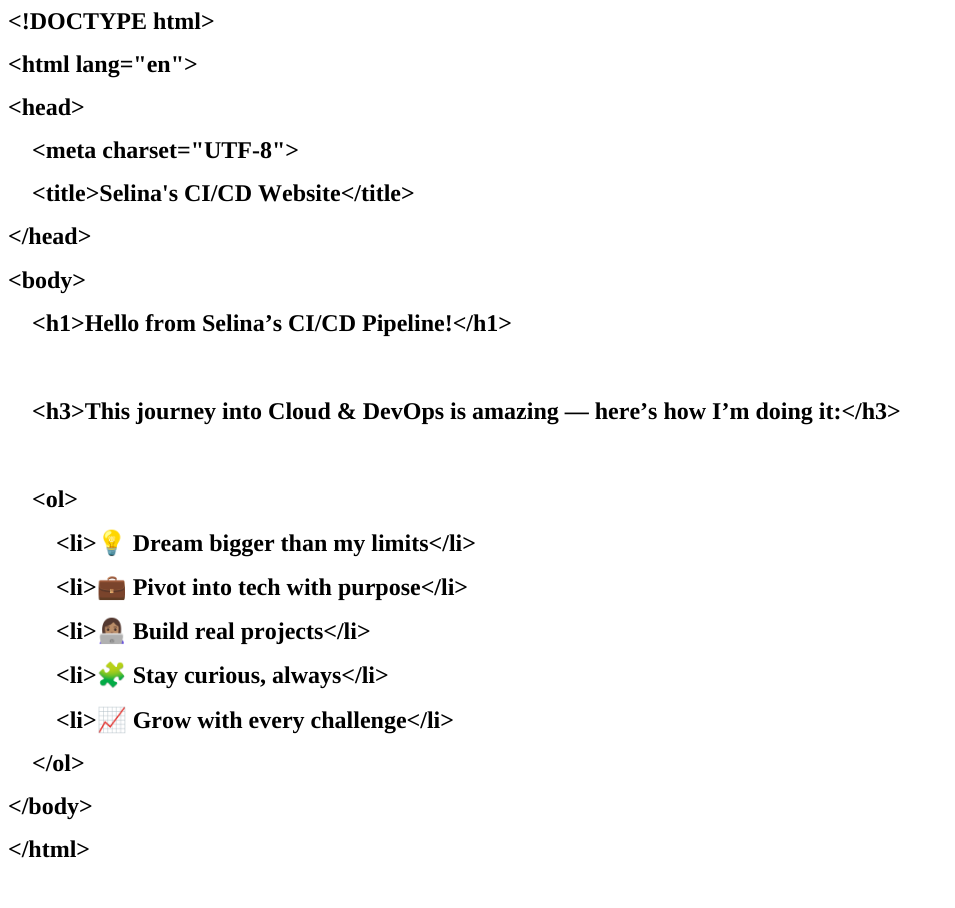
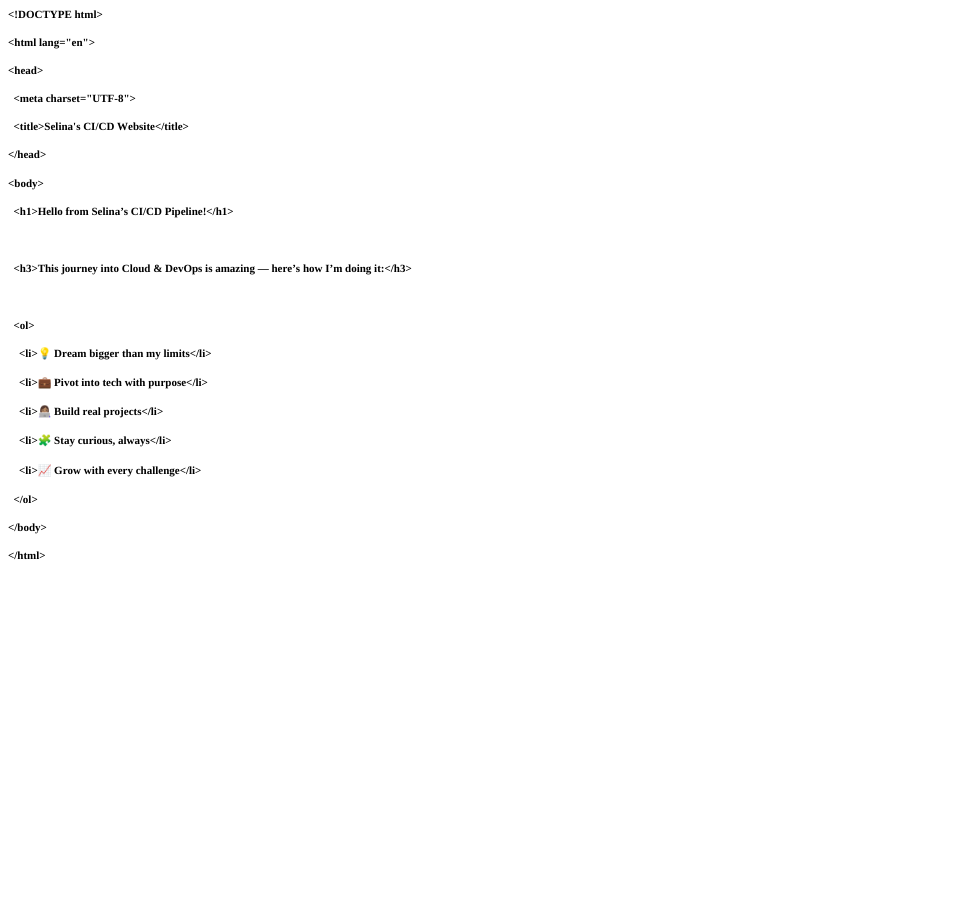
Before and after one commit to tatiLogg/cloud-resume-static-site, a plain HTML site: page index.html in a window 1280 px wide. Shown: the whole page, without its empty margins (0-955 px from the left). After the commit the page ends 800 px from the top, so only its background shows below. Drawn offline with Linux system fonts and the light colour scheme.

Commit message:
Fixed formatting - saved as plain HTML

```diff
--- a/index.html
+++ b/index.html
@@ -8,30 +8,30 @@
   <meta name="CocoaVersion" content="2575.4">
   <style type="text/css">
     span.s1 {font-kerning: none}
-    span.s2 {font: 24.0px 'Apple Color Emoji'; font-kerning: none}
   </style>
 </head>
 <body>
-<h1 style="margin: 0.0px 0.0px 16.1px 0.0px; font: 24.0px Times; -webkit-text-stroke: #000000"><span class="s1"><b>&lt;!DOCTYPE html&gt;</b><b></b></span></h1>
-<h1 style="margin: 0.0px 0.0px 16.1px 0.0px; font: 24.0px Times; -webkit-text-stroke: #000000"><span class="s1"><b>&lt;html lang="en"&gt;</b><b></b></span></h1>
-<h1 style="margin: 0.0px 0.0px 16.1px 0.0px; font: 24.0px Times; -webkit-text-stroke: #000000"><span class="s1"><b>&lt;head&gt;</b><b></b></span></h1>
-<h1 style="margin: 0.0px 0.0px 16.1px 0.0px; font: 24.0px Times; -webkit-text-stroke: #000000"><span class="s1"><b><span class="Apple-converted-space">    </span>&lt;meta charset="UTF-8"&gt;</b><b></b></span></h1>
-<h1 style="margin: 0.0px 0.0px 16.1px 0.0px; font: 24.0px Times; -webkit-text-stroke: #000000"><span class="s1"><b><span class="Apple-converted-space">    </span>&lt;title&gt;Selina's CI/CD Website&lt;/title&gt;</b><b></b></span></h1>
-<h1 style="margin: 0.0px 0.0px 16.1px 0.0px; font: 24.0px Times; -webkit-text-stroke: #000000"><span class="s1"><b>&lt;/head&gt;</b><b></b></span></h1>
-<h1 style="margin: 0.0px 0.0px 16.1px 0.0px; font: 24.0px Times; -webkit-text-stroke: #000000"><span class="s1"><b>&lt;body&gt;</b><b></b></span></h1>
-<h1 style="margin: 0.0px 0.0px 16.1px 0.0px; font: 24.0px Times; -webkit-text-stroke: #000000"><span class="s1"><b><span class="Apple-converted-space">    </span>&lt;h1&gt;Hello from Selina’s CI/CD Pipeline!&lt;/h1&gt;</b><b></b></span></h1>
+<h1 style="margin: 0.0px 0.0px 16.1px 0.0px; font: 11.0px Times; -webkit-text-stroke: #000000"><span class="s1"><b>&lt;!DOCTYPE html&gt;</b></span></h1>
+<h1 style="margin: 0.0px 0.0px 16.1px 0.0px; font: 11.0px Times; -webkit-text-stroke: #000000"><span class="s1"><b>&lt;html lang="en"&gt;</b></span></h1>
+<h1 style="margin: 0.0px 0.0px 16.1px 0.0px; font: 11.0px Times; -webkit-text-stroke: #000000"><span class="s1"><b>&lt;head&gt;</b></span></h1>
+<h1 style="margin: 0.0px 0.0px 16.1px 0.0px; font: 11.0px Times; -webkit-text-stroke: #000000"><span class="s1"><b><span class="Apple-converted-space">  </span>&lt;meta charset="UTF-8"&gt;</b></span></h1>
+<h1 style="margin: 0.0px 0.0px 16.1px 0.0px; font: 11.0px Times; -webkit-text-stroke: #000000"><span class="s1"><b><span class="Apple-converted-space">  </span>&lt;title&gt;Selina's CI/CD Website&lt;/title&gt;</b></span></h1>
+<h1 style="margin: 0.0px 0.0px 16.1px 0.0px; font: 11.0px Times; -webkit-text-stroke: #000000"><span class="s1"><b>&lt;/head&gt;</b></span></h1>
+<h1 style="margin: 0.0px 0.0px 16.1px 0.0px; font: 11.0px Times; -webkit-text-stroke: #000000"><span class="s1"><b>&lt;body&gt;</b></span></h1>
+<h1 style="margin: 0.0px 0.0px 16.1px 0.0px; font: 11.0px Times; -webkit-text-stroke: #000000"><span class="s1"><b><span class="Apple-converted-space">  </span>&lt;h1&gt;Hello from Selina’s CI/CD Pipeline!&lt;/h1&gt;</b></span></h1>
+<h1 style="margin: 0.0px 0.0px 16.1px 0.0px; font: 11.0px Times; -webkit-text-stroke: #000000; min-height: 13.0px"><span class="s1"><b></b></span><br></h1>
+<h1 style="margin: 0.0px 0.0px 16.1px 0.0px; font: 11.0px Times; -webkit-text-stroke: #000000"><span class="s1"><b><span class="Apple-converted-space">  </span>&lt;h3&gt;This journey into Cloud &amp; DevOps is amazing — here’s how I’m doing it:&lt;/h3&gt;</b></span></h1>
+<h1 style="margin: 0.0px 0.0px 16.1px 0.0px; font: 11.0px Times; -webkit-text-stroke: #000000; min-height: 13.0px"><span class="s1"><b></b></span><br></h1>
+<h1 style="margin: 0.0px 0.0px 16.1px 0.0px; font: 11.0px Times; -webkit-text-stroke: #000000"><span class="s1"><b><span class="Apple-converted-space">  </span>&lt;ol&gt;</b></span></h1>
+<h1 style="margin: 0.0px 0.0px 16.1px 0.0px; font: 11.0px Times; -webkit-text-stroke: #000000"><span class="s1"><b><span class="Apple-converted-space">    </span>&lt;li&gt;💡 Dream bigger than my limits&lt;/li&gt;</b></span></h1>
+<h1 style="margin: 0.0px 0.0px 16.1px 0.0px; font: 11.0px Times; -webkit-text-stroke: #000000"><span class="s1"><b><span class="Apple-converted-space">    </span>&lt;li&gt;💼 Pivot into tech with purpose&lt;/li&gt;</b></span></h1>
+<h1 style="margin: 0.0px 0.0px 16.1px 0.0px; font: 11.0px Times; -webkit-text-stroke: #000000"><span class="s1"><b><span class="Apple-converted-space">    </span>&lt;li&gt;👩🏽‍💻 Build real projects&lt;/li&gt;</b></span></h1>
+<h1 style="margin: 0.0px 0.0px 16.1px 0.0px; font: 11.0px Times; -webkit-text-stroke: #000000"><span class="s1"><b><span class="Apple-converted-space">    </span>&lt;li&gt;🧩 Stay curious, always&lt;/li&gt;</b></span></h1>
+<h1 style="margin: 0.0px 0.0px 16.1px 0.0px; font: 11.0px Times; -webkit-text-stroke: #000000"><span class="s1"><b><span class="Apple-converted-space">    </span>&lt;li&gt;📈 Grow with every challenge&lt;/li&gt;</b></span></h1>
+<h1 style="margin: 0.0px 0.0px 16.1px 0.0px; font: 11.0px Times; -webkit-text-stroke: #000000"><span class="s1"><b><span class="Apple-converted-space">  </span>&lt;/ol&gt;</b></span></h1>
+<h1 style="margin: 0.0px 0.0px 16.1px 0.0px; font: 11.0px Times; -webkit-text-stroke: #000000"><span class="s1"><b>&lt;/body&gt;</b></span></h1>
+<h1 style="margin: 0.0px 0.0px 16.1px 0.0px; font: 11.0px Times; -webkit-text-stroke: #000000"><span class="s1"><b>&lt;/html&gt;</b><b></b></span></h1>
 <h1 style="margin: 0.0px 0.0px 16.1px 0.0px; font: 24.0px Times; -webkit-text-stroke: #000000; min-height: 29.0px"><span class="s1"></span><br></h1>
-<h1 style="margin: 0.0px 0.0px 16.1px 0.0px; font: 24.0px Times; -webkit-text-stroke: #000000"><span class="s1"><b><span class="Apple-converted-space">    </span>&lt;h3&gt;This journey into Cloud &amp; DevOps is amazing — here’s how I’m doing it:&lt;/h3&gt;</b><b></b></span></h1>
-<h1 style="margin: 0.0px 0.0px 16.1px 0.0px; font: 24.0px Times; -webkit-text-stroke: #000000; min-height: 29.0px"><span class="s1"></span><br></h1>
-<h1 style="margin: 0.0px 0.0px 16.1px 0.0px; font: 24.0px Times; -webkit-text-stroke: #000000"><span class="s1"><b><span class="Apple-converted-space">    </span>&lt;ol&gt;</b><b></b></span></h1>
-<h1 style="margin: 0.0px 0.0px 16.1px 0.0px; font: 24.0px Times; -webkit-text-stroke: #000000"><span class="s1"><b><span class="Apple-converted-space">        </span>&lt;li&gt;</b></span><span class="s2">💡</span><span class="s1"><b> Dream bigger than my limits&lt;/li&gt;</b><b></b></span></h1>
-<h1 style="margin: 0.0px 0.0px 16.1px 0.0px; font: 24.0px Times; -webkit-text-stroke: #000000"><span class="s1"><b><span class="Apple-converted-space">        </span>&lt;li&gt;</b></span><span class="s2">💼</span><span class="s1"><b> Pivot into tech with purpose&lt;/li&gt;</b><b></b></span></h1>
-<h1 style="margin: 0.0px 0.0px 16.1px 0.0px; font: 24.0px Times; -webkit-text-stroke: #000000"><span class="s1"><b><span class="Apple-converted-space">        </span>&lt;li&gt;</b></span><span class="s2">👩🏽‍💻</span><span class="s1"><b> Build real projects&lt;/li&gt;</b><b></b></span></h1>
-<h1 style="margin: 0.0px 0.0px 16.1px 0.0px; font: 24.0px Times; -webkit-text-stroke: #000000"><span class="s1"><b><span class="Apple-converted-space">        </span>&lt;li&gt;</b></span><span class="s2">🧩</span><span class="s1"><b> Stay curious, always&lt;/li&gt;</b><b></b></span></h1>
-<h1 style="margin: 0.0px 0.0px 16.1px 0.0px; font: 24.0px Times; -webkit-text-stroke: #000000"><span class="s1"><b><span class="Apple-converted-space">        </span>&lt;li&gt;</b></span><span class="s2">📈</span><span class="s1"><b> Grow with every challenge&lt;/li&gt;</b><b></b></span></h1>
-<h1 style="margin: 0.0px 0.0px 16.1px 0.0px; font: 24.0px Times; -webkit-text-stroke: #000000"><span class="s1"><b><span class="Apple-converted-space">    </span>&lt;/ol&gt;</b><b></b></span></h1>
-<h1 style="margin: 0.0px 0.0px 16.1px 0.0px; font: 24.0px Times; -webkit-text-stroke: #000000"><span class="s1"><b>&lt;/body&gt;</b><b></b></span></h1>
-<h1 style="margin: 0.0px 0.0px 16.1px 0.0px; font: 24.0px Times; -webkit-text-stroke: #000000"><span class="s1"><b>&lt;/html&gt;</b><b></b></span></h1>
 <h1 style="margin: 0.0px 0.0px 16.1px 0.0px; font: 24.0px Times; -webkit-text-stroke: #000000; min-height: 29.0px"><span class="s1"></span><br></h1>
 <h1 style="margin: 0.0px 0.0px 16.1px 0.0px; font: 12.0px Times; -webkit-text-stroke: #000000; min-height: 14.0px"><span class="s1"></span><br></h1>
 </body>
```
